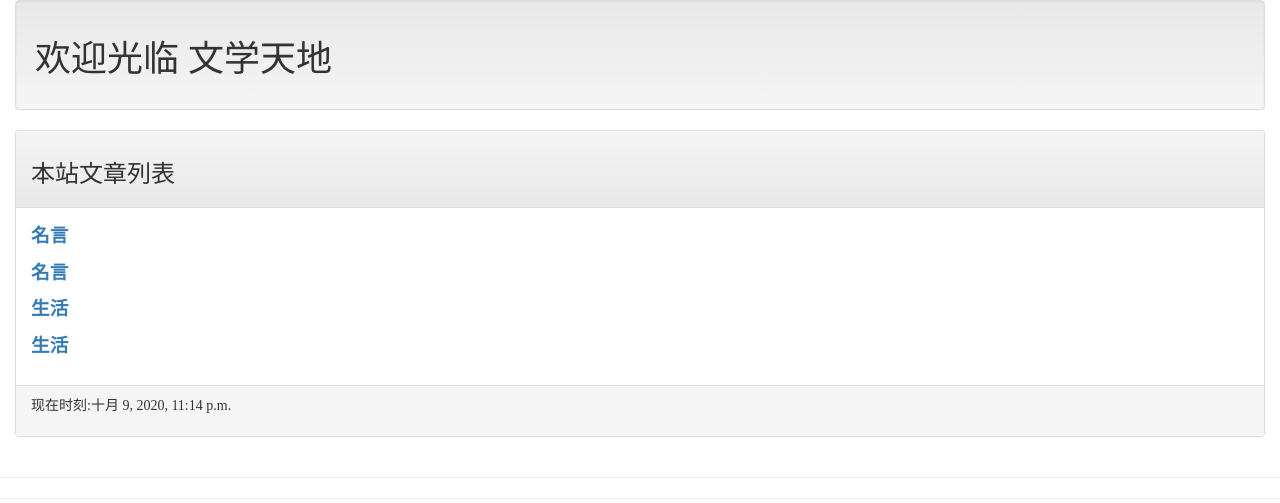
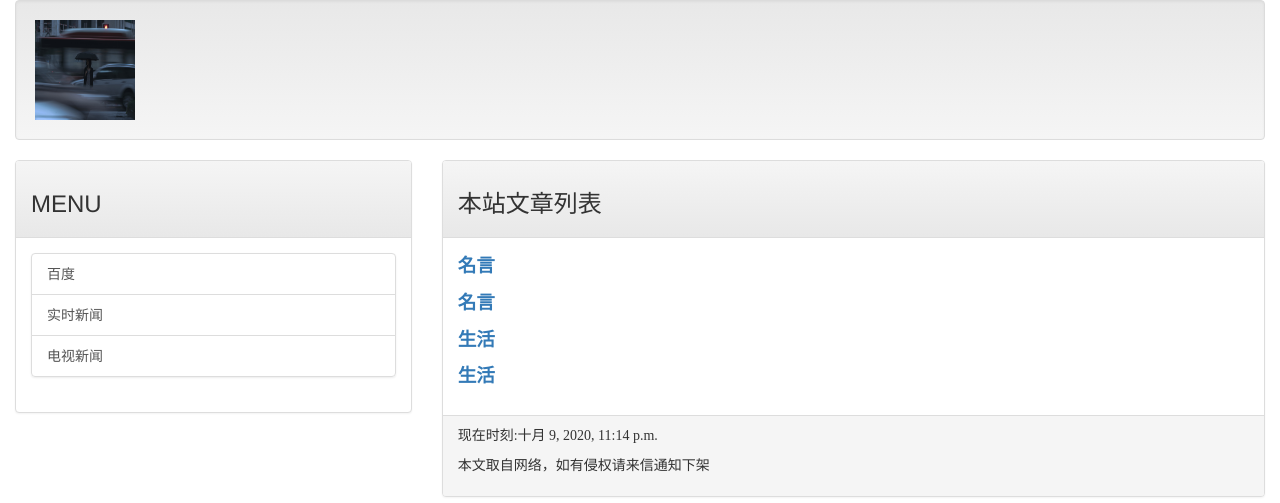
Before and after one commit to moxiaoyuancl/mblog, a Django app: page / in a window 1280 px wide. Shown: the top 503 px of the page. Run offline with Django 3.2, Linux system fonts and the light colour scheme; data comes from the database, SQL or seed files in the repository; grey boxes are pictures that could not be loaded.

Commit message:
10.10一次提交

```diff
--- a/mblog/settings.py
+++ b/mblog/settings.py
@@ -121,3 +121,6 @@ USE_TZ = True
 # https://docs.djangoproject.com/en/3.1/howto/static-files/
 
 STATIC_URL = '/static/'
+STATICFILES_DIRS=[
+    os.path.join(BASE_DIR,'static')
+]
--- a/templates/base.html
+++ b/templates/base.html
@@ -17,23 +17,44 @@
 <body>
 <div class="container-fluid">
     {% include 'header.html' %}
+    <div class="row">
+        <div class="col-sm-4 col-md-4">
+            <div class="panel panel-default">
+                <div class="panel-heading">
+                    <h3>
+                        MENU
+                    </h3>
+                </div>
+                <div class="panel-body">
+                    <div class="list-group">
+                        <a href="http://wbaidu.com" class="list-group-item">百度</a>
+                        <a href="http://tar.so/news" class="list-group-item">实时新闻</a>
+                        <a href="http://drho.tw/news" class="list-group-item">电视新闻</a>
+
+                    </div>
+                </div>
+            </div>
+
+
+        </div>
+        <div class="col-sm-8 col=md-8">
             <div class="panel panel-default">
                 <div class="panel-heading">
                                 {% block headmessage %}{% endblock %}
                 </div>
                 <div class="panel-body">
-            {% block content %}{% endblock %}
+                    {% block content %} {% endblock %}
                 </div>
                 <div class="panel-footer">
                      {% include 'footer.html' %}
                 </div>
             </div>
+
         </div>
 
+    </div>
 
-<hr>
-
-<hr>
+</div>
 
 <a href="https://info.flagcounter.com/6G4A"><img src="https://s11.flagcounter.com/count2/6G4A/bg_FFFFFF/txt_000000/border_CCCCCC/columns_2/maxflags_10/viewers_0/labels_0/pageviews_0/flags_0/percent_0/" alt="Flag Counter" border="0"></a>
 </body>
--- a/templates/footer.html
+++ b/templates/footer.html
@@ -1,7 +1,8 @@
-{% block footer%}
-    {% if now %}
+{#{% block footer%}#}
+    {% if True %}
     <p style="font-family: 微软雅黑">现在时刻:{{ now }}</p>
+        <p style="font-family: 微软雅黑">本文取自网络，如有侵权请来信通知下架</p>
     {% else %}
     <p style="font-family: 微软雅黑">本文取自网络，如有侵权请来信通知下架</p>
     {% endif %}
-{% endblock %}
+{#{% endblock %}#}
--- a/templates/header.html
+++ b/templates/header.html
@@ -1,5 +1,7 @@
 <!DOCTYPE html>
+{% load static %}
 <div class="well">
-    <h1 style="font-family: 微软雅黑;">欢迎光临 文学天地</h1>
+{#    <h1 style="font-family: 微软雅黑;">欢迎光临 文学天地</h1>#}
+    <img src="{% static  "image/url.jpg" %}" alt="" style="height: 100px;width: 100px">
 </div>
 {#<h1 style="font-family: 微软雅黑;">欢迎光临 文学天地</h1>#}
```
Also changed, not shown: templates/add.html (added, +10 -0 lines), static/image/url.jpg (added). Lines whose indentation alone changed are shown as unchanged.
